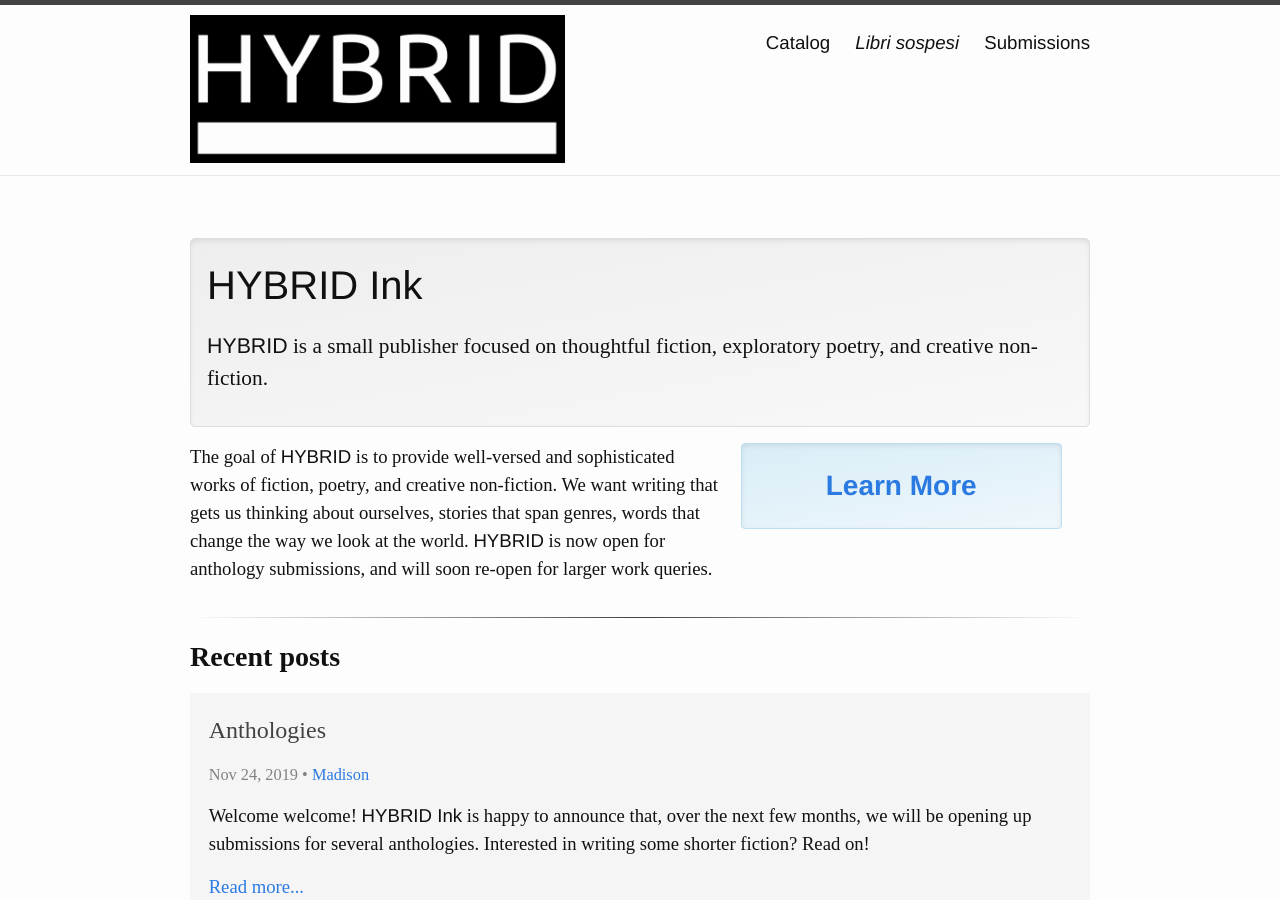
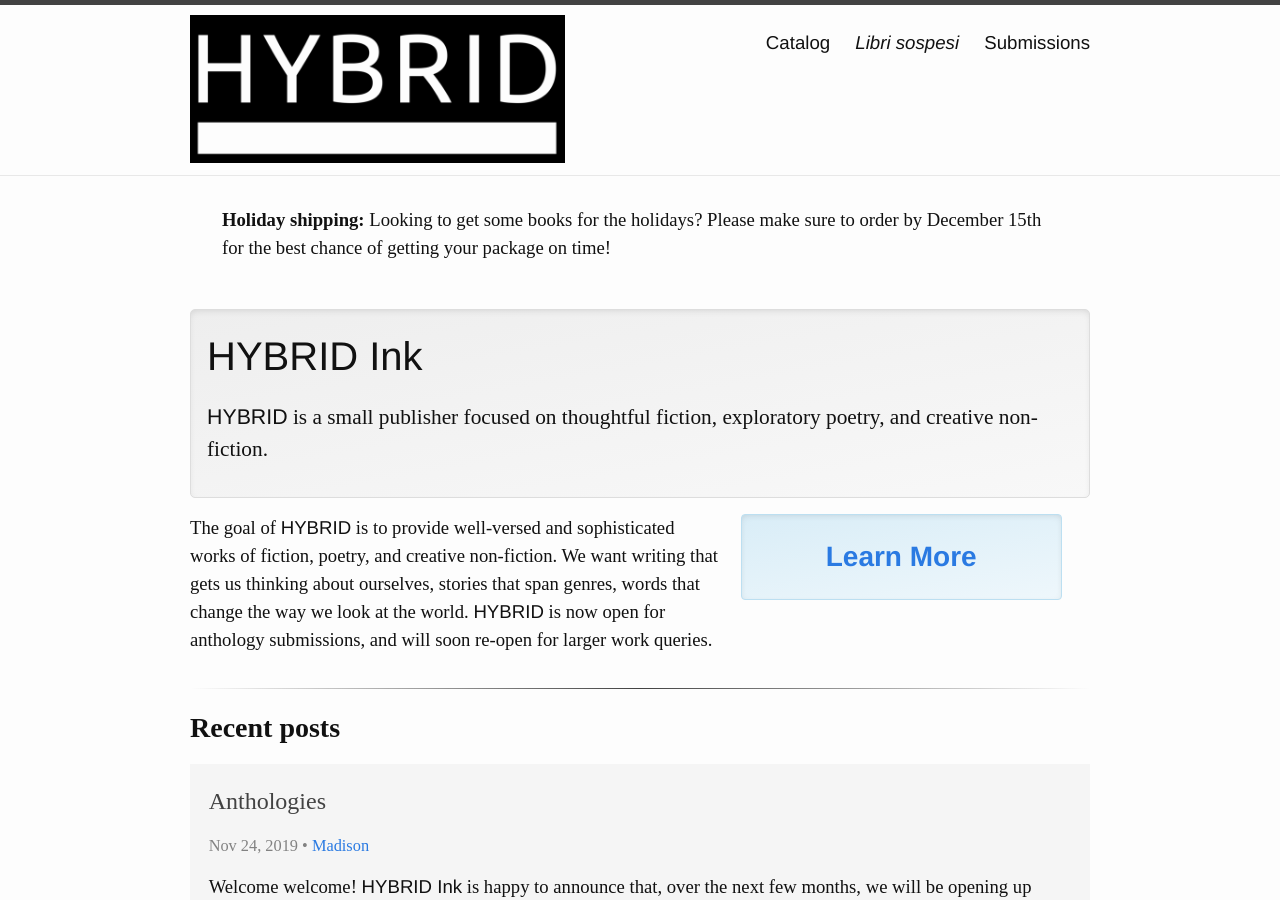
Before and after one commit to hybridink/hybrid.ink, a Jekyll site: the page built from index.md, in a window 1280 px wide and 900 px high. Built offline with Jekyll 4.4.1, drawn with Linux system fonts in a browser that asks for light colours; some web fonts are replaced; comment, search, counter and statistics services are not loaded.

Commit message:
Holiday shipping

```diff
--- a/index.md
+++ b/index.md
@@ -3,7 +3,7 @@
 ---
 
 <div class="promo">
-
+<p><strong>Holiday shipping:</strong> Looking to get some books for the holidays? Please make sure to order by December 15th for the best chance of getting your package on time!</p>
 </div>
 
 <div class="hero">
```
